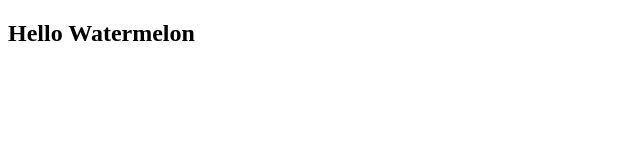
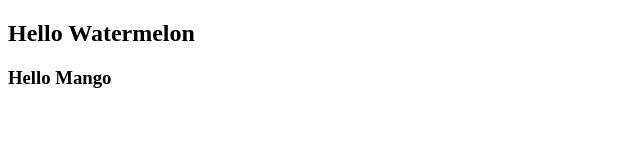
Before and after one commit to outsiderAuk/first-hero-watermelon, a plain HTML site: page index2.html in a window 1280 px wide. Shown: the whole page, without its empty margins (0-640 px from the left). Drawn offline with Linux system fonts and the light colour scheme.

Commit message:
testing-2

```diff
--- a/index2.html
+++ b/index2.html
@@ -7,5 +7,6 @@
 </head>
 <body>
     <h2> Hello Watermelon </h2>
+    <h3> Hello Mango</h3>
 </body>
 </html>
```
